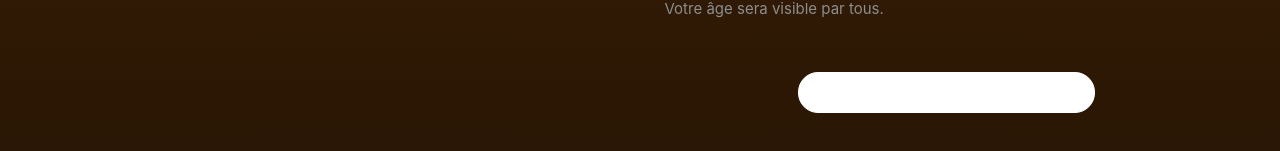
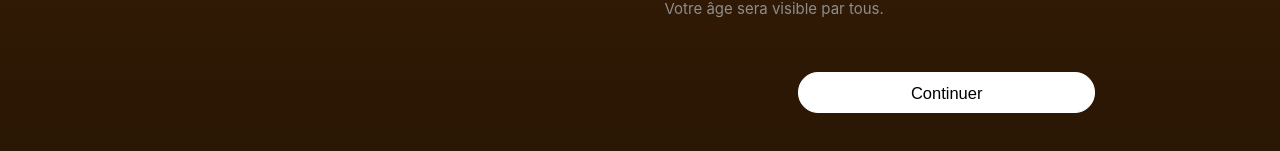
Before and after one commit to phromaj/papasucre, a Vue app in the folder papafront/: page /signup-info in a window 1280 px wide. Shown: the part 527-678 px from the top of the page. Built offline with nearby package versions, Linux system fonts and the light colour scheme.

Commit message:
fix signup-info
- fix date-picker input
- fix continue button

```diff
--- a/papafront/src/views/SignUpInfoView.vue
+++ b/papafront/src/views/SignUpInfoView.vue
@@ -62,7 +62,7 @@ import { RouterLink, RouterView } from "vue-router";
             <p>Votre âge sera visible par tous.</p>
           </div>
           <div id="continueButton">
-            <button type="submit" id="continue"></button>
+            <button type="submit" id="continue">Continuer</button>
           </div>
         </form>
       </div>
@@ -273,6 +273,7 @@ input[type="date"]::-webkit-calendar-picker-indicator {
   left: 0;
   margin: 0;
   padding: 0;
+  width: 100%;
   cursor: pointer;
 }
 
```
